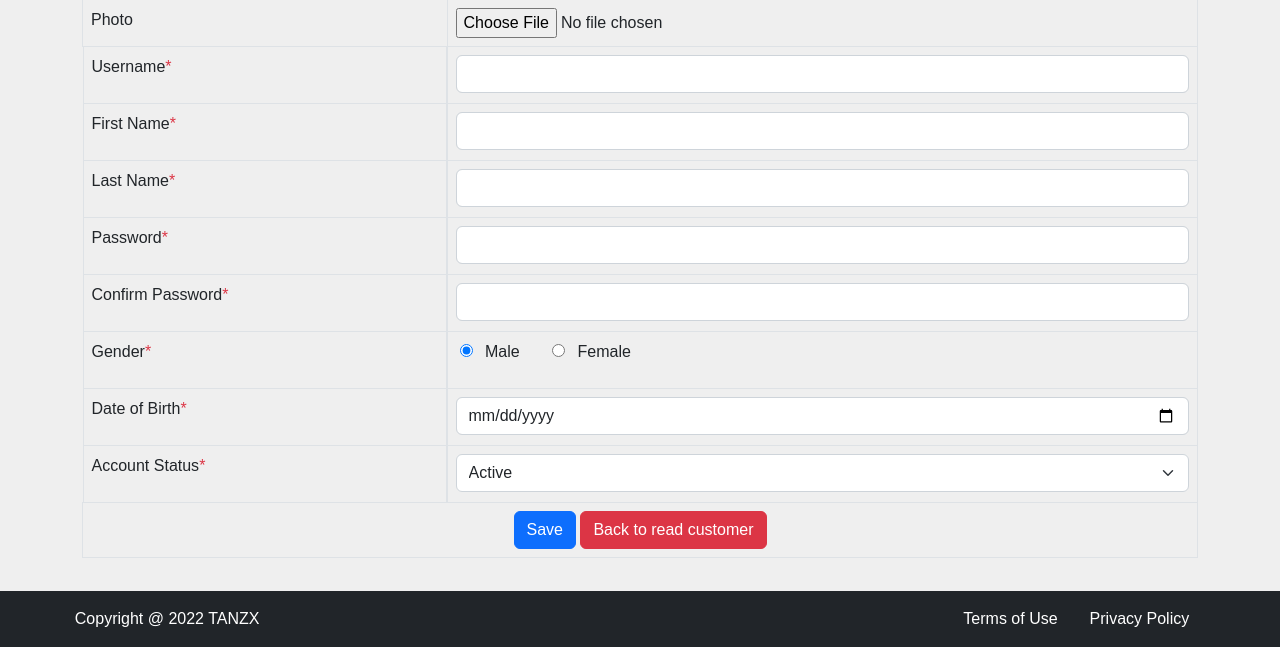
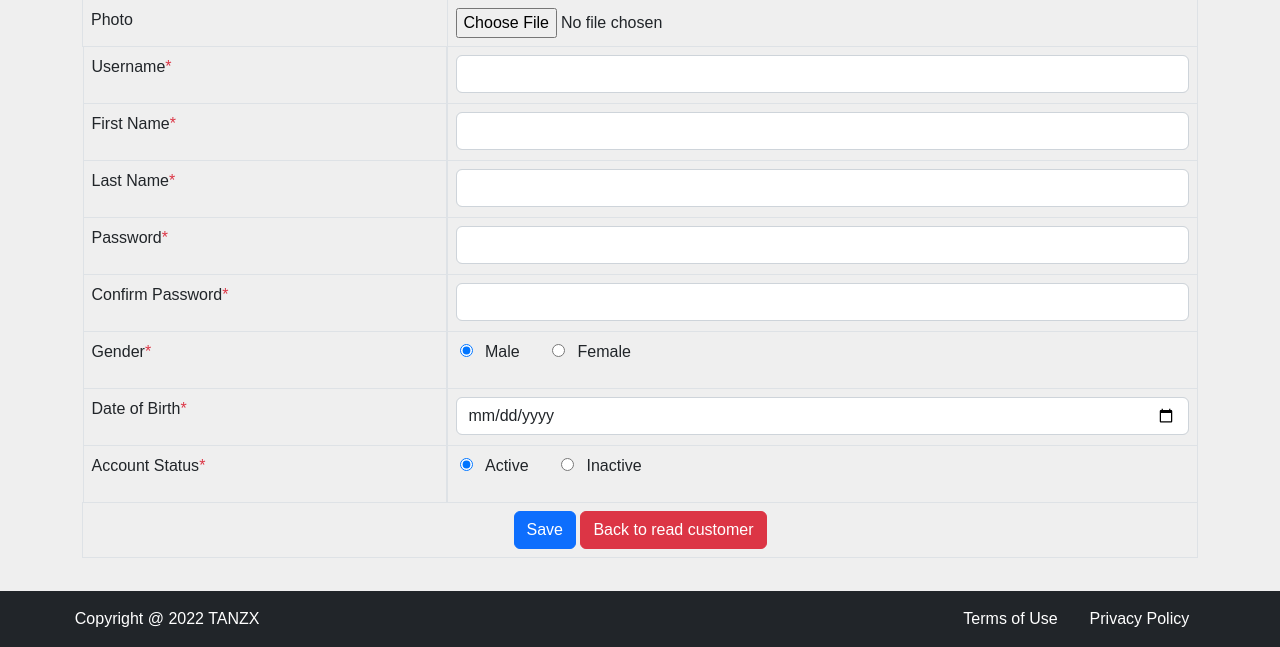
Before and after one commit to tanzhenxun/tanzhenxun.github.io, a PHP site: page /customer_create.php in a window 1280 px wide. Shown: the part 153-800 px from the top of the page. Run offline with PHP 8.4, Linux system fonts and the light colour scheme; the visitor is signed in with stand-in values (Sample User, id 1); some libraries are stand-ins or nearby versions.

Commit message:
Responsive

```diff
--- a/project/css/index.css
+++ b/project/css/index.css
@@ -1,3 +1,7 @@
+* {
+    box-sizing: border-box;
+  }
+
 body {
     background-color: #efefef;
     margin: 0;
--- a/project/customer_create.php
+++ b/project/customer_create.php
@@ -179,7 +179,8 @@ include 'logincheck.php';
 
         <!-- html form here where the product information will be entered -->
         <form action="<?php echo $_SERVER["PHP_SELF"]; ?>" method="POST" enctype="multipart/form-data">
-            <table class='table table-hover table-responsive table-bordered'>
+        <div class="table-respobnive">
+            <table class='table table-hover table-bordered'>
                 <tr>
                     <td>Photo</td>
                     <td><input type='file' name='image' /></td>
@@ -219,7 +220,7 @@ include 'logincheck.php';
                 <tr>
                     <td class="d-flex">Gender <p class="text-danger">*</td>
                     <td class="align-item-center">
-                        <input type="radio" name="gender" value="male" class="ms-1 mx-2" <?php
+                        <input type="radio" name="gender" value="male" id="male" class="ms-1 mx-2" <?php
                                                                                             if (isset($_POST['gender'])) {
                                                                                                 if ($_POST['gender'] == "male") {
                                                                                                     echo "checked";
@@ -227,14 +228,14 @@ include 'logincheck.php';
                                                                                             }else{
                                                                                                 echo "checked";
                                                                                             } ?>>
-                        <label for="gender" class="me-4">Male</label>
-                        <input type="radio" name="gender" value="female" class="ms-1 mx-2" <?php
+                        <label for="male" class="me-4">Male</label>
+                        <input type="radio" name="gender" value="female" id="female" class="ms-1 mx-2" <?php
                                                                                             if (isset($_POST['gender'])) {
                                                                                                 if ($_POST['gender'] == "female") {
                                                                                                     echo "checked";
                                                                                                 }
                                                                                             }?>>
-                        <label for="gender">Female</label>
+                        <label for="female">Female</label>
                     </td>
                 </tr>
                 <tr>
@@ -248,24 +249,22 @@ include 'logincheck.php';
                 <tr>
                     <td class="d-flex">Account Status <p class="text-danger">*</td>
                     <td>
-                        <select class="form-select" aria-label="Default select example" name="account_status">
-                            <option value="active" <?php
+                    <input type="radio" name="account_status" value="active" id="active" class="ms-1 mx-2" <?php
                                                                                             if (isset($_POST['account_status'])) {
                                                                                                 if ($_POST['account_status'] == "active") {
-                                                                                                    echo "selected";
+                                                                                                    echo "checked";
                                                                                                 }
                                                                                             }else{
-                                                                                                echo "selected";
-                                                                                            } ?>>Active</option>
-                            <option value="inactive" <?php
+                                                                                                echo "checked";
+                                                                                            } ?>>
+                        <label for="active" class="me-4">Active</label>
+                        <input type="radio" name="account_status" value="inactive" id="inactive" class="ms-1 mx-2" <?php
                                                                                             if (isset($_POST['account_status'])) {
                                                                                                 if ($_POST['account_status'] == "inactive") {
-                                                                                                    echo "selected";
+                                                                                                    echo "checked";
                                                                                                 }
-                                                                                            }else{
-                                                                                                echo "";
-                                                                                            } ?>>Inactive</option>
-                        </select>
+                                                                                            }?>>
+                        <label for="inactive">Inactive</label>
                     </td>
                 </tr>
                 <tr>
@@ -275,6 +274,7 @@ include 'logincheck.php';
                     </td>
                 </tr>
             </table>
+            </div>
         </form>
     </div>
     <footer class="container-fluid py-3 bg-dark">
--- a/project/order_read.php
+++ b/project/order_read.php
@@ -20,7 +20,7 @@ include 'logincheck.php';
     include 'navtop.php';
     ?>
     <!-- container -->
-    <div class="container full_page">
+    <div class="container full_page ">
         <div class="page-header my-3">
             <h1>Order List</h1>
         </div>
@@ -68,7 +68,7 @@ include 'logincheck.php';
         if ($num > 0) {
 
             // data from database will be here
-            echo "<table class='table table-hover table-responsive table-bordered'>"; //start table
+            echo "<table class='table table-hover table-bordered'>"; //start table
 
             //creating our table heading
             echo "<tr>";
```
Also changed, not shown: project/customer_update.php (+14 -11 lines), project/order_read_one.php (+6 -3 lines).
